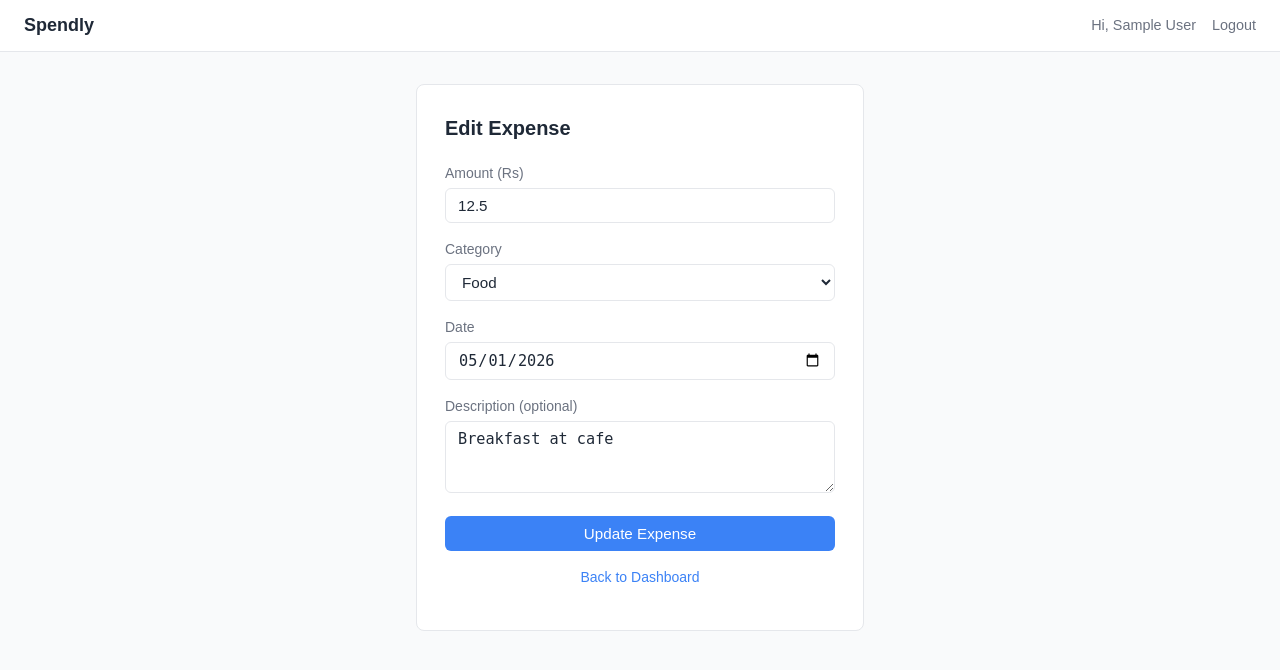
After one commit to Yousufbhatti1801/Expense-Tracker, a Flask app: page /expenses/1/edit in a window 1280 px wide. The commit adds this page. Shown: the top 670 px of the page. Run offline with Flask 3, Linux system fonts and the light colour scheme; the visitor is signed in with stand-in values (Sample User, id 1); data comes from the database, SQL or seed files in the repository.

Commit message:
Fix: expense persistence fix

```diff
--- a/app.py
+++ b/app.py
@@ -1,8 +1,8 @@
 import functools
 from datetime import datetime
-from flask import Flask, render_template, redirect, url_for, request, session, flash, jsonify
+from flask import Flask, render_template, redirect, url_for, request, session, flash, jsonify, abort
 from werkzeug.security import generate_password_hash, check_password_hash
-from database.db import init_db, seed_db, get_user_by_email, create_user, get_expenses_by_user, get_expense_summary, add_expense, delete_expense, get_category_summary_by_range, get_period_summary_by_range
+from database.db import init_db, seed_db, get_user_by_email, create_user, get_expenses_by_user, get_expense_summary, add_expense, delete_expense, get_category_summary_by_range, get_period_summary_by_range, get_expense_by_id, update_expense
 
 app = Flask(__name__)
 app.secret_key = 'dev-secret-key'  # TODO: load from env var in production
@@ -140,6 +140,67 @@ def delete_expense_view(expense_id):
     return redirect(url_for('dashboard'))
 
 
+@app.route('/expenses/<int:expense_id>/edit', methods=['GET', 'POST'])
+@login_required
+def edit_expense_view(expense_id):
+    user_id = session['user_id']
+    expense = get_expense_by_id(expense_id, user_id)
+    if expense is None:
+        abort(404)
+
+    if request.method == 'POST':
+        errors = {}
+        raw_amount  = request.form.get('amount', '').strip()
+        category    = request.form.get('category', '').strip()
+        date_str    = request.form.get('date', '').strip()
+        description = request.form.get('description', '').strip() or None
+
+        amount = None
+        if not raw_amount:
+            errors['amount'] = 'Amount is required.'
+        else:
+            try:
+                amount = float(raw_amount)
+                if amount <= 0:
+                    errors['amount'] = 'Amount must be greater than zero.'
+            except ValueError:
+                errors['amount'] = 'Amount must be a valid number.'
+
+        if category not in EXPENSE_CATEGORIES:
+            errors['category'] = 'Please select a valid category.'
+
+        if not date_str:
+            errors['date'] = 'Date is required.'
+        else:
+            try:
+                parsed_date = datetime.strptime(date_str, '%Y-%m-%d').date()
+                if parsed_date > datetime.today().date():
+                    errors['date'] = 'Date cannot be in the future.'
+            except ValueError:
+                errors['date'] = 'Date must be in YYYY-MM-DD format.'
+
+        if errors:
+            return render_template(
+                'edit_expense.html',
+                expense=expense,
+                categories=EXPENSE_CATEGORIES,
+                errors=errors,
+                form=request.form
+            )
+
+        update_expense(expense_id, user_id, amount, category, date_str, description)
+        flash('Expense updated.', 'success')
+        return redirect(url_for('dashboard'))
+
+    return render_template(
+        'edit_expense.html',
+        expense=expense,
+        categories=EXPENSE_CATEGORIES,
+        errors={},
+        form=dict(expense)
+    )
+
+
 @app.route('/api/expenses/summary')
 @login_required
 def expenses_summary_api():
--- a/database/db.py
+++ b/database/db.py
@@ -135,6 +135,28 @@ def delete_expense(expense_id, user_id):
     return cursor.rowcount > 0
 
 
+def get_expense_by_id(expense_id, user_id):
+    conn = get_db()
+    expense = conn.execute(
+        'SELECT * FROM expenses WHERE id = ? AND user_id = ?',
+        (expense_id, user_id)
+    ).fetchone()
+    conn.close()
+    return expense
+
+
+def update_expense(expense_id, user_id, amount, category, date, description):
+    conn = get_db()
+    cursor = conn.execute(
+        'UPDATE expenses SET amount = ?, category = ?, date = ?, description = ? '
+        'WHERE id = ? AND user_id = ?',
+        (amount, category, date, description, expense_id, user_id)
+    )
+    conn.commit()
+    conn.close()
+    return cursor.rowcount > 0
+
+
 def get_category_summary_by_range(user_id, range_filter):
     today = date.today()
     if range_filter == 'yesterday':
--- a/templates/dashboard.html
+++ b/templates/dashboard.html
@@ -79,6 +79,7 @@
                 <td>{{ e['description'] or '—' }}</td>
                 <td class="col-amount">{{ e['amount'] | currency }}</td>
                 <td class="col-actions">
+                    <a href="{{ url_for('edit_expense_view', expense_id=e['id']) }}" class="edit-link">Edit</a>
                     <form method="POST" action="{{ url_for('delete_expense_view', expense_id=e['id']) }}" style="margin: 0;">
                         <button type="submit" class="delete-link"
                                 style="background: none; border: none; padding: 0; cursor: pointer; font: inherit;"
--- /dev/null
+++ b/templates/edit_expense.html
@@ -0,0 +1,80 @@
+{% extends 'base.html' %}
+
+{% block title %}Edit Expense — Spendly{% endblock %}
+
+{% block content %}
+<div class="container">
+    <div class="card">
+        <h1 class="card-title">Edit Expense</h1>
+
+        <form method="POST" action="{{ url_for('edit_expense_view', expense_id=expense['id']) }}" novalidate>
+
+            <div class="form-group">
+                <label class="form-label" for="amount">Amount (Rs)</label>
+                <input
+                    class="form-input{% if errors.amount %} form-input--error{% endif %}"
+                    type="number"
+                    id="amount"
+                    name="amount"
+                    step="0.01"
+                    min="0.01"
+                    value="{{ form.get('amount', '') }}"
+                >
+                {% if errors.amount %}
+                    <span class="form-error">{{ errors.amount }}</span>
+                {% endif %}
+            </div>
+
+            <div class="form-group">
+                <label class="form-label" for="category">Category</label>
+                <select
+                    class="form-input{% if errors.category %} form-input--error{% endif %}"
+                    id="category"
+                    name="category"
+                >
+                    <option value="" disabled {% if not form.get('category') %}selected{% endif %}>Select a category</option>
+                    {% for cat in categories %}
+                        <option value="{{ cat }}" {% if form.get('category') == cat %}selected{% endif %}>{{ cat }}</option>
+                    {% endfor %}
+                </select>
+                {% if errors.category %}
+                    <span class="form-error">{{ errors.category }}</span>
+                {% endif %}
+            </div>
+
+            <div class="form-group">
+                <label class="form-label" for="date">Date</label>
+                <input
+                    class="form-input{% if errors.date %} form-input--error{% endif %}"
+                    type="date"
+                    id="date"
+                    name="date"
+                    value="{{ form.get('date', '') }}"
+                >
+                {% if errors.date %}
+                    <span class="form-error">{{ errors.date }}</span>
+                {% endif %}
+            </div>
+
+            <div class="form-group">
+                <label class="form-label" for="description">
+                    Description
+                    <span style="color: var(--color-text-secondary); font-weight: normal;">(optional)</span>
+                </label>
+                <textarea
+                    class="form-input"
+                    id="description"
+                    name="description"
+                    rows="3"
+                >{{ form.get('description', '') or '' }}</textarea>
+            </div>
+
+            <button class="btn btn-primary btn-block" type="submit">Update Expense</button>
+        </form>
+
+        <p class="form-footer">
+            <a href="{{ url_for('dashboard') }}">Back to Dashboard</a>
+        </p>
+    </div>
+</div>
+{% endblock %}
```
Also changed, not shown: CLAUDE.md (+1 -1 lines), static/css/dashboard.css (+13 -1 lines), .claude/specs/10-expense-persistence-fix.md (added).
